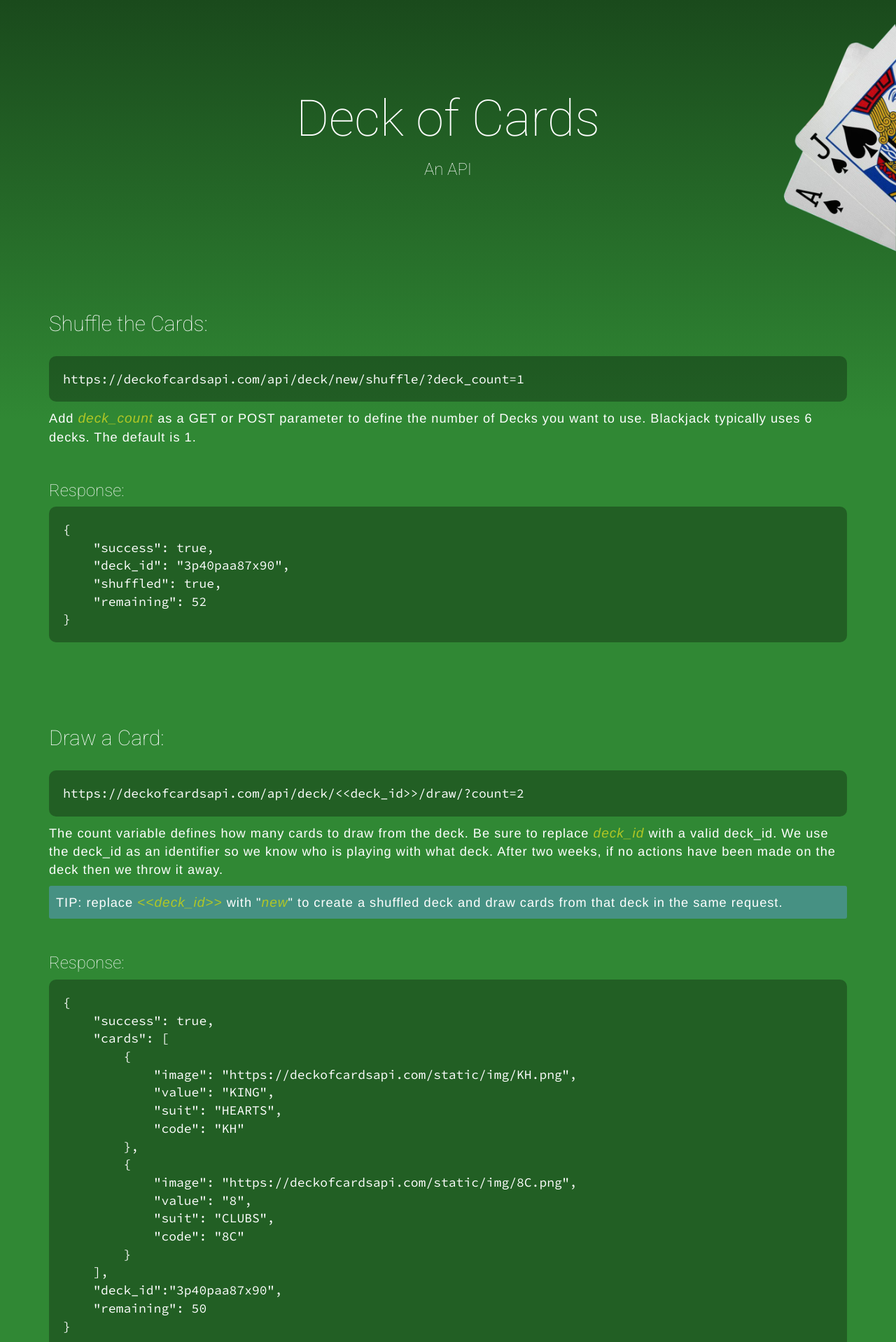
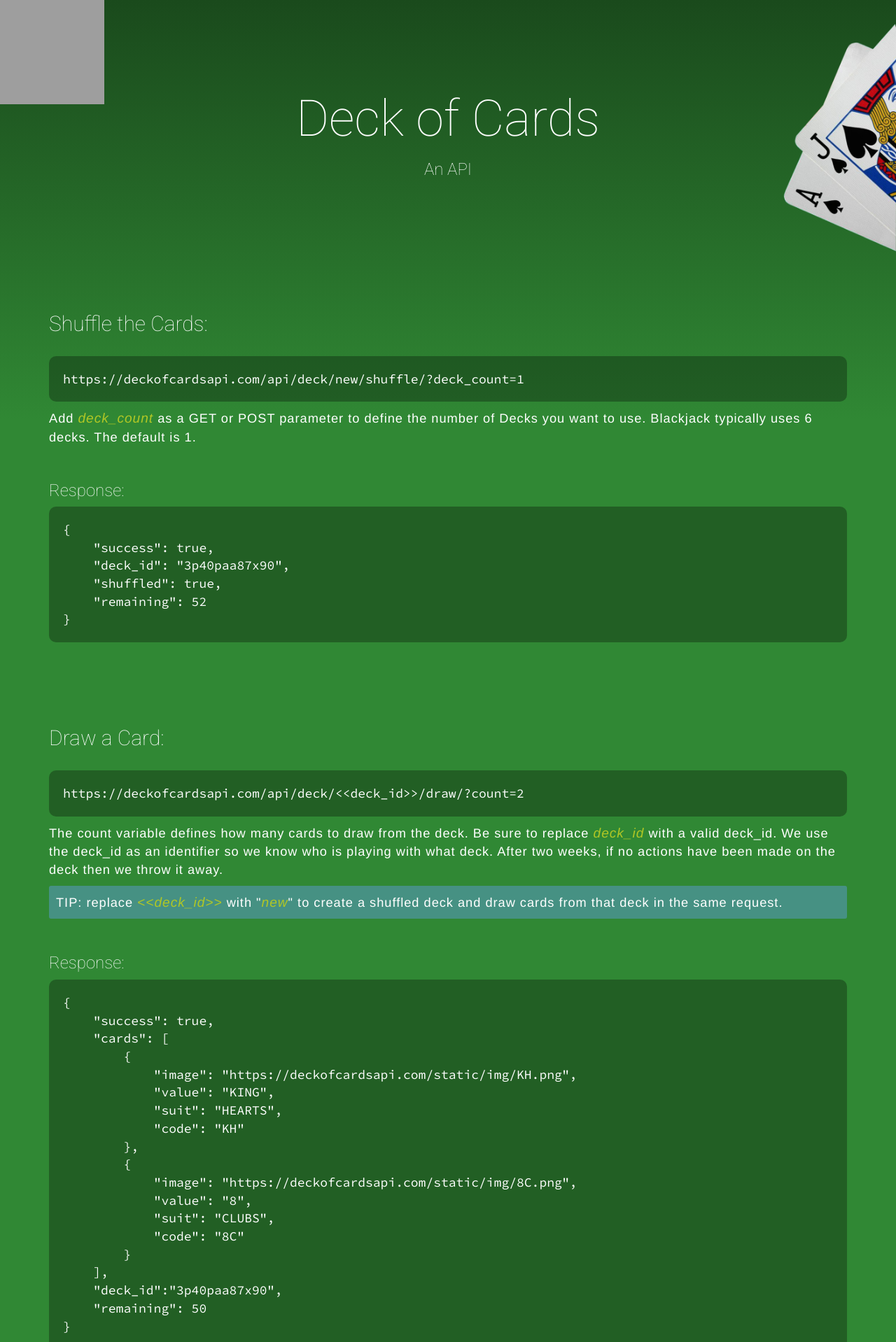
Before and after one commit to crobertsbmw/deckofcards, a Django app: page / in a window 1280 px wide. Shown: the top 1918 px of the page at 70% size. Run offline with Django 3.2, Linux system fonts and the light colour scheme; some libraries are stand-ins or nearby versions; grey boxes are pictures that could not be loaded.

Commit message:
Add Github ribbon

```diff
--- a/deck/templates/docs.html
+++ b/deck/templates/docs.html
@@ -148,9 +148,13 @@
         margin-top: 10px;
         font-weight: 300;
     }
+    .github-ribbon{
+        position: absolute;
+    }
     </style>
   </head>
 <body>
+<a href="https://github.com/crobertsbmw/deckofcards"><img width="149" height="149" src="https://github.blog/wp-content/uploads/2008/12/forkme_left_darkblue_121621.png?resize=149%2C149" class="github-ribbon attachment-full size-full" alt="Fork me on GitHub" data-recalc-dims="1"></a>
 <div class="page">
     <img src='{% static "img/blackjack2.png" %}' class="card-image">
     <div class="head">
```
